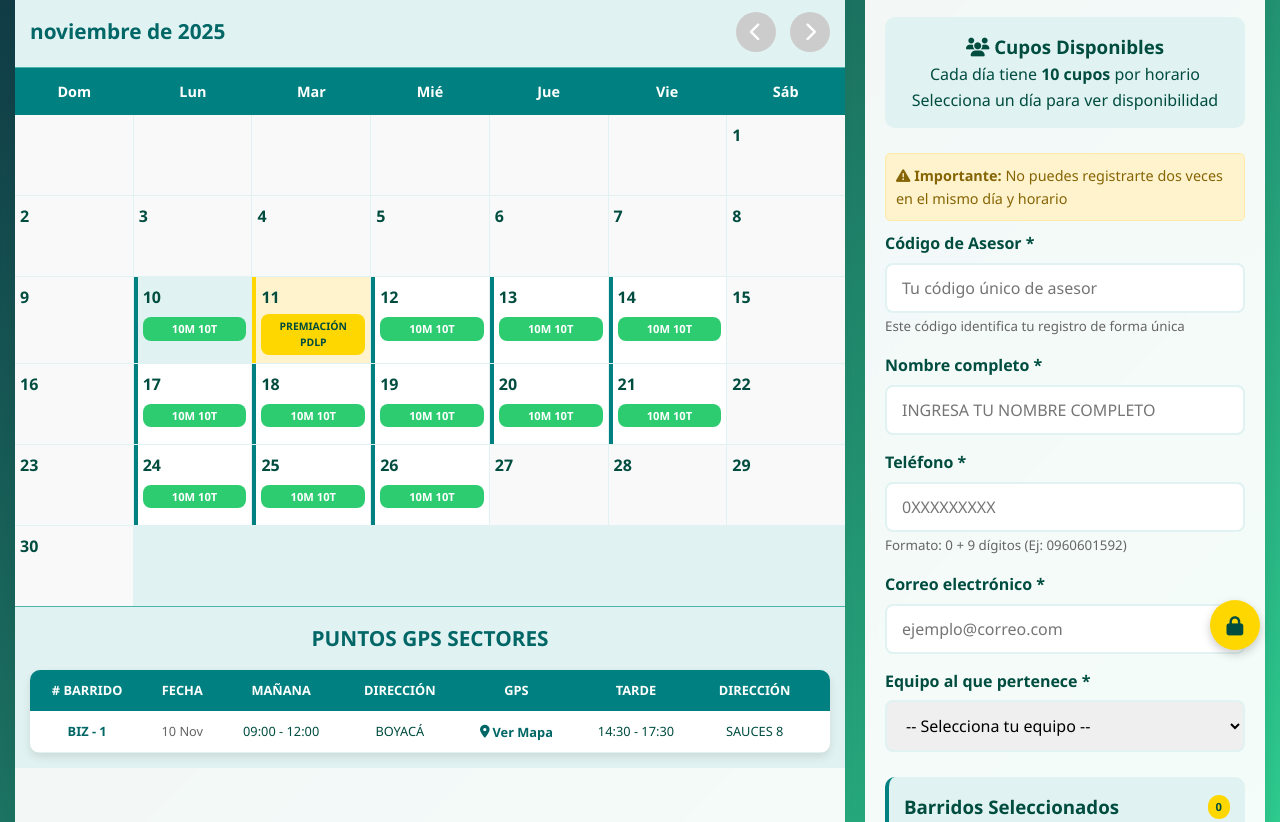
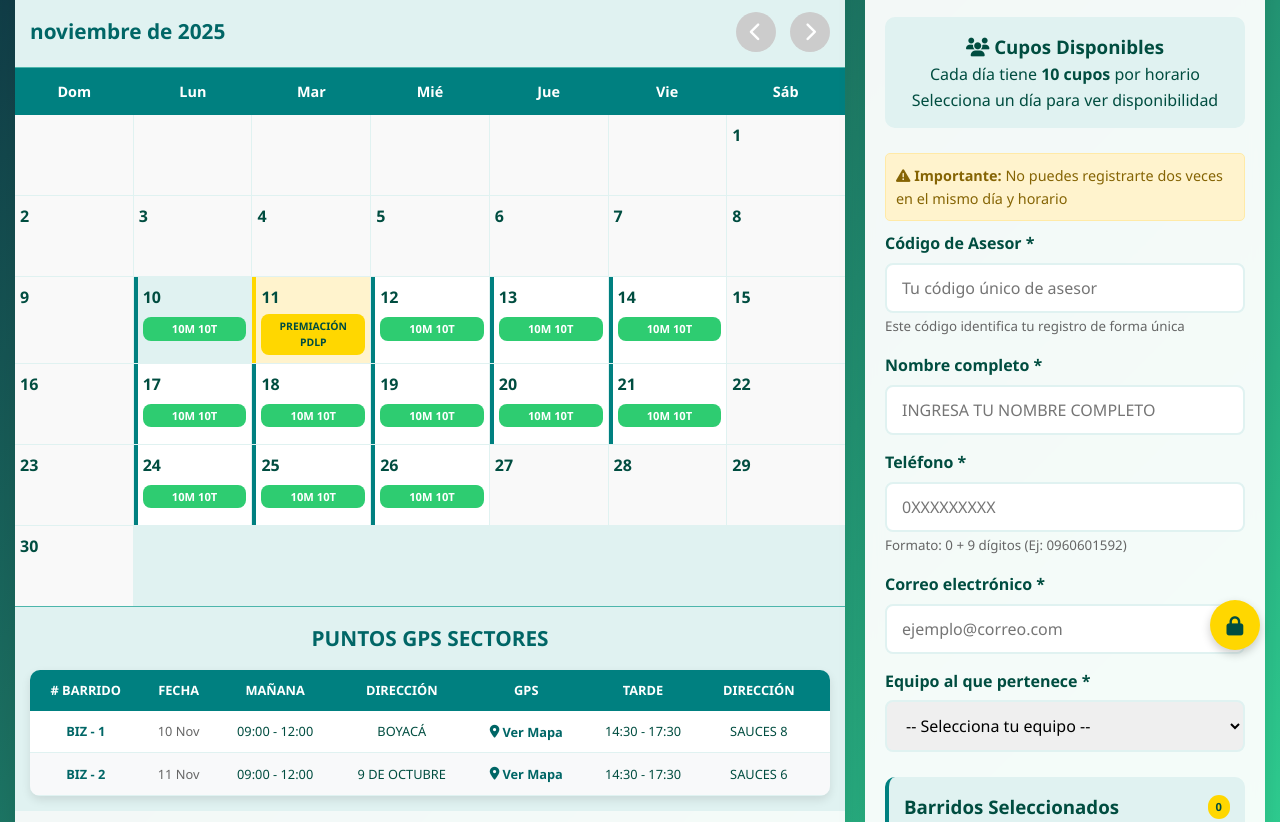
Before and after one commit to jssolorz/CALENDARIO-DE-BARRIDOS-PDLP, a plain HTML site: page index.html in a window 1280 px wide. Shown: the part 130-952 px from the top of the page. Drawn offline with Linux system fonts and the light colour scheme.

Commit message:
Update index.html

```diff
--- a/index.html
+++ b/index.html
@@ -882,6 +882,14 @@
                                 <td><a href="https://maps.app.goo.gl/ujjSUP9NXfKyiKbM9" target="_blank" class="gps-link"><i class="fas fa-map-marker-alt"></i> Ver Mapa</a></td>
                             </tr>
                             <!-- Más filas de la tabla GPS aquí -->
+                            <td class="sector-title">BIZ - 2</td>
+                                <td class="fecha-barrido">11 Nov</td>
+                                <td>09:00 - 12:00</td>
+                                <td>9 DE OCTUBRE</td>
+                                <td><a href="https://maps.app.goo.gl/jT8P7CmtyBb14idu8" target="_blank" class="gps-link"><i class="fas fa-map-marker-alt"></i> Ver Mapa</a></td>
+                                <td>14:30 - 17:30</td>
+                                <td>SAUCES 6</td>
+                                <td><a href="https://maps.app.goo.gl/27CAf75fuAeMHgAJ9" target="_blank" class="gps-link"><i class="fas fa-map-marker-alt"></i> Ver Mapa</a></td>
                         </tbody>
                     </table>
                 </div>
```
